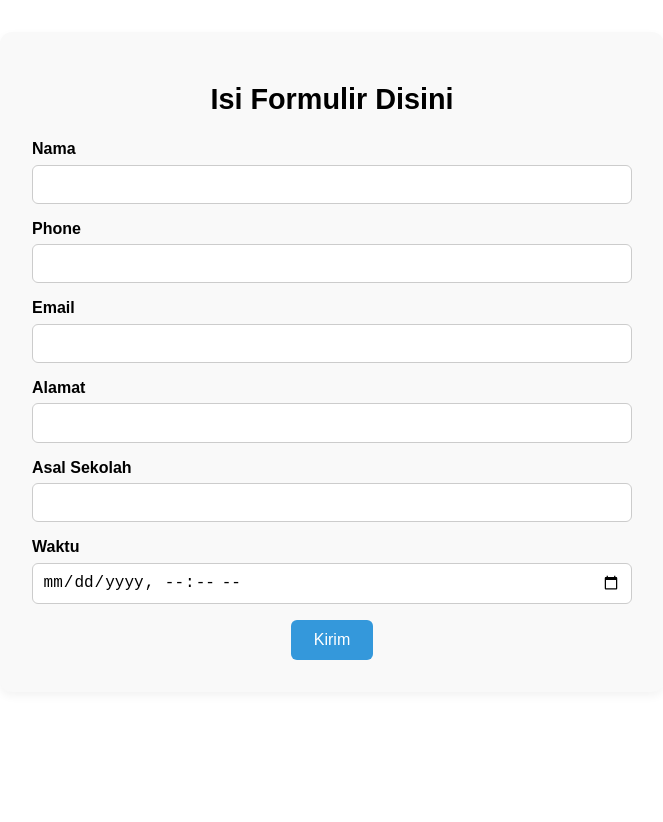
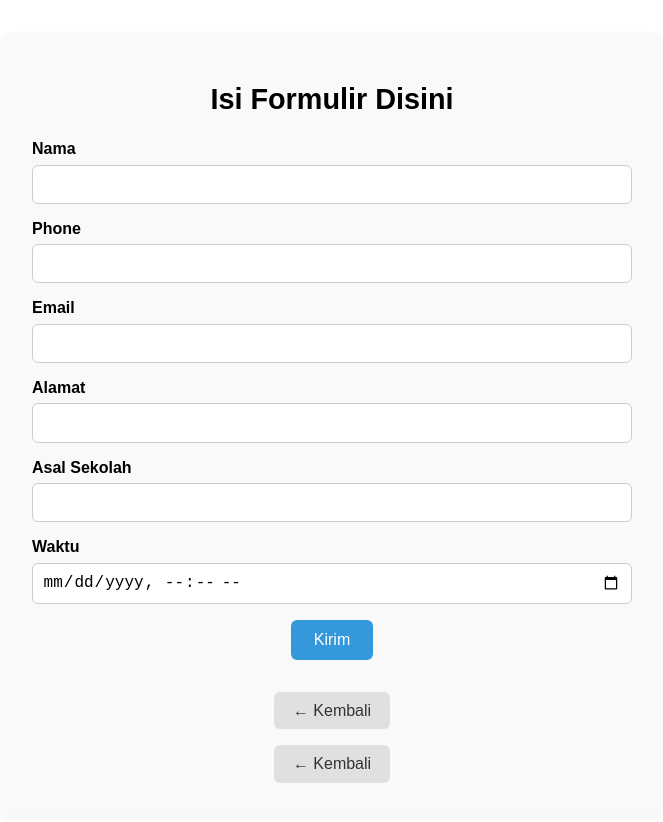
Before and after one commit to asyrofie23/pendaftaransanba, a Vue app: page /pendaftaransanba in a window 1280 px wide. Shown: the top 822 px of the page, without its empty margins (308-971 px from the left). Before the commit the page ends 800 px from the top, so only its background shows below. Built offline with nearby package versions, Linux system fonts and the light colour scheme; the HTML template or start-up script is replaced by a standard one.

Commit message:
tambahan button back

```diff
--- a/src/views/CreatePendaftaransanbaView.vue
+++ b/src/views/CreatePendaftaransanbaView.vue
@@ -10,6 +10,9 @@ const email = ref('')
 const address = ref('')
 const school = ref('')
 const time = ref('')
+const goBack = () => {
+  router.back()
+}
 
 const saveData = async () => {
     const newPendaftaransanba = JSON.stringify({
@@ -63,7 +66,13 @@ const saveData = async () => {
       <div class="form-actions">
         <input type="submit" value="Kirim" />
       </div>
+      <div class="back-button">
+  <button type="button" @click="goBack">← Kembali</button>
+</div>
     </form>
+    <div class="back-button">
+  <button type="button" @click="goBack">← Kembali</button>
+</div>
   </main>
 </template>
 
@@ -131,4 +140,23 @@ const saveData = async () => {
 .form-actions input[type="submit"]:hover {
   background-color: #2980b9;
 }
+.back-button {
+  text-align: center;
+  margin-top: 1rem;
+}
+
+.back-button button {
+  background-color: #e0e0e0;
+  color: #333;
+  padding: 0.6rem 1.2rem;
+  border: none;
+  border-radius: 6px;
+  font-size: 1rem;
+  cursor: pointer;
+  transition: background 0.3s;
+}
+
+.back-button button:hover {
+  background-color: #d5d5d5;
+}
 </style>
```
